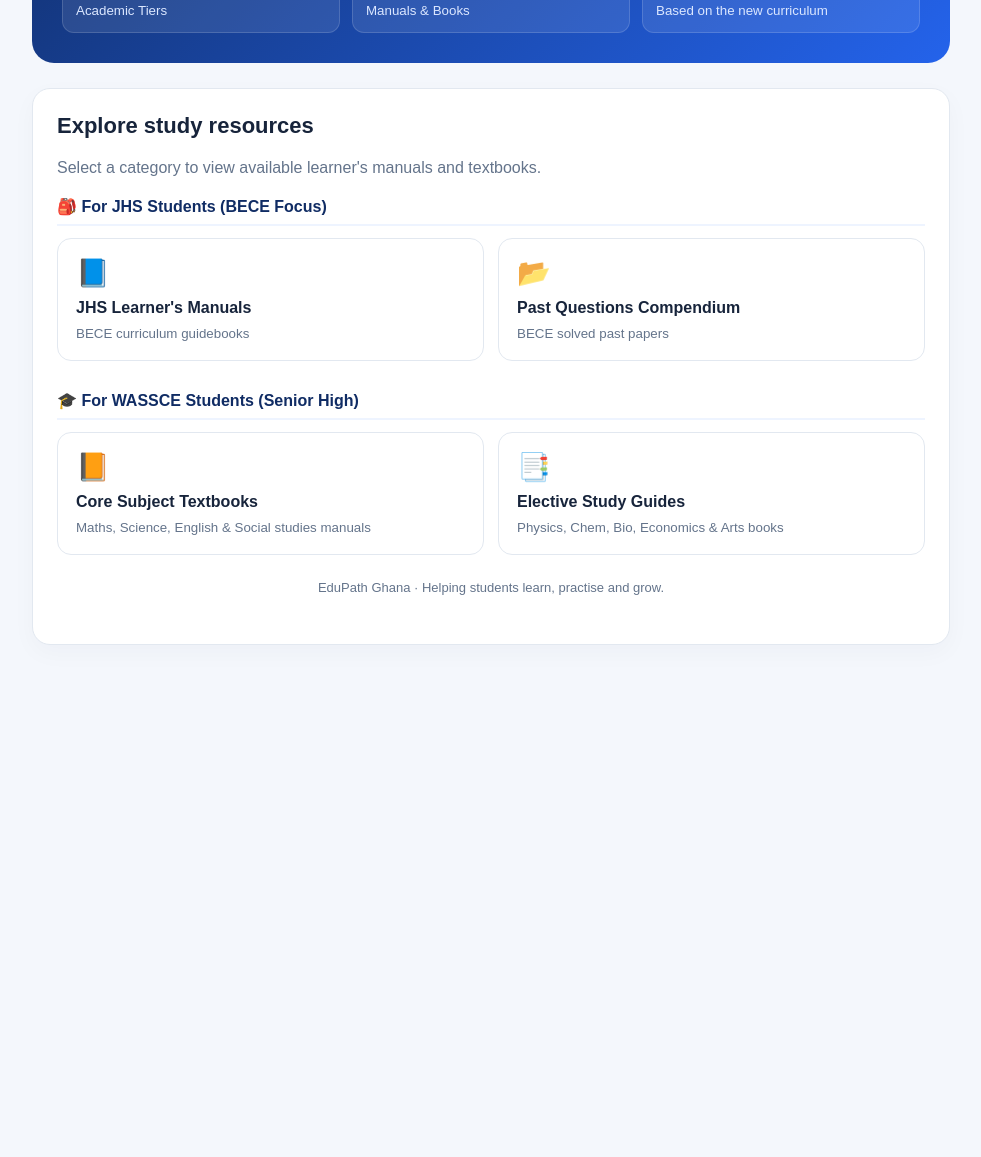
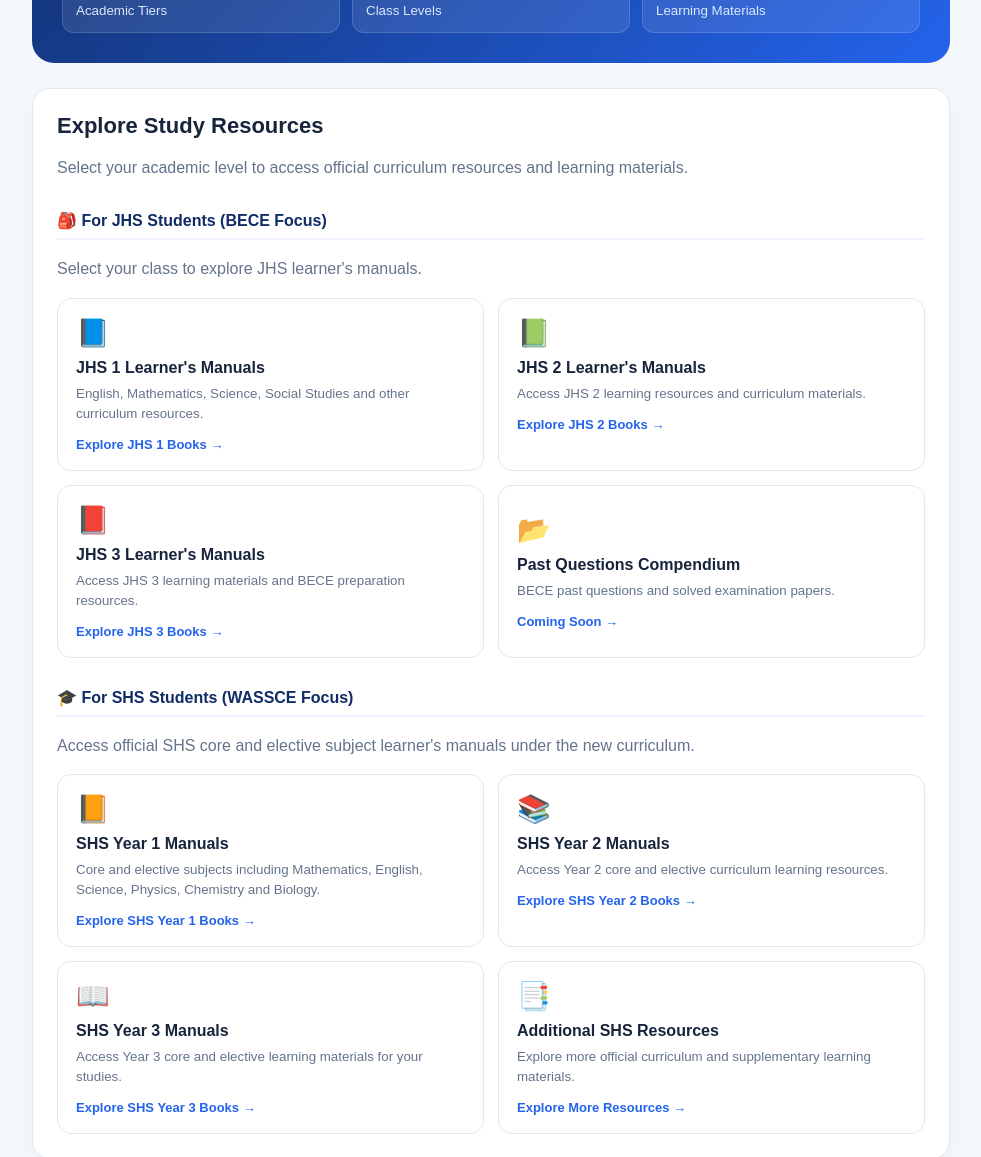
Before and after one commit to ProFD123/EduPath-Ghana, a plain HTML site: page Library.html in a window 1280 px wide. Shown: the part 347-1504 px from the top of the page, without its empty margins (149-1130 px from the left). Before the commit the page ends 1092 px from the top, so only its background shows below. Drawn offline with Linux system fonts and the light colour scheme.

Commit message:
Refactor Library.html for clarity and accessibility
Updated the title and various text elements for clarity. Changed button elements to anchor tags for better accessibility and added new styles for improved layout.

```diff
--- a/Library.html
+++ b/Library.html
@@ -1,10 +1,12 @@
+
 <!DOCTYPE html>
 <html lang="en">
 <head>
   <meta charset="UTF-8">
   <meta name="viewport" content="width=device-width, initial-scale=1.0">
   <meta name="theme-color" content="#102c64">
-  <title>The Library & StudyVault | EduPath Ghana</title>
+
+  <title>EduPath Ghana | Digital Library</title>
 
   <style>
     :root {
@@ -140,10 +142,6 @@
       padding-bottom: 8px;
     }
 
-    .category-heading:first-of-type {
-      margin-top: 15px;
-    }
-
     .muted {
       color: var(--muted);
       line-height: 1.6;
@@ -156,14 +154,17 @@
     }
 
     .subject {
+      display: block;
+      width: 100%;
       border: 1px solid var(--border);
       border-radius: 14px;
       background: white;
       padding: 18px;
       text-align: left;
-      cursor: pointer;
       color: var(--text);
       transition: border-color .2s, transform .2s, background .2s;
+      text-decoration: none;
+      font: inherit;
     }
 
     .subject:hover {
@@ -185,10 +186,24 @@
 
     .subject small {
       color: var(--muted);
+      line-height: 1.5;
+    }
+
+    .link-label {
+      display: block;
+      color: var(--blue);
+      font-size: 13px;
+      font-weight: 700;
+      margin-top: 13px;
     }
 
     button {
       font: inherit;
+    }
+
+    .coming-soon {
+      cursor: pointer;
+      text-align: left;
     }
 
     .primary {
@@ -205,16 +220,17 @@
       background: #194fc6;
     }
 
-    button:focus-visible, a:focus-visible {
+    button:focus-visible,
+    a:focus-visible {
       outline: 3px solid #70d6b0;
       outline-offset: 3px;
     }
 
-    /* Modal / Coming Soon Styles */
+    /* Modal */
+
     .modal-overlay {
       position: fixed;
-      top: 0;
-      left: 0;
+      inset: 0;
       width: 100%;
       height: 100%;
       background: rgba(16, 44, 100, 0.6);
@@ -223,7 +239,6 @@
       align-items: center;
       z-index: 1000;
       padding: 16px;
-      animation: fadeIn 0.2s ease-in-out;
     }
 
     .modal-card {
@@ -264,134 +279,389 @@
       padding: 25px 15px;
     }
 
-    @keyframes fadeIn {
-      from { opacity: 0; }
-      to { opacity: 1; }
-    }
-
     @media (max-width: 550px) {
       main {
         margin-top: 20px;
       }
+
       .hero {
         padding: 23px;
       }
+
       .panel {
         padding: 18px;
       }
+
       .subjects {
         grid-template-columns: 1fr;
+      }
+
+      .stats {
+        grid-template-columns: repeat(3, 1fr);
       }
     }
   </style>
 </head>
 
 <body>
+
+  <!-- HEADER -->
+
   <header>
     <div class="brand">EduPath <span>Ghana</span></div>
+
     <a href="index.html">← Back to homepage</a>
   </header>
 
+
   <main>
+
+    <!-- HERO SECTION -->
+
     <section class="hero">
+
       <span class="tag">📚 READ · STUDY · MASTER</span>
+
       <h1>EduPath Library</h1>
+
       <p>
-        Access comprehensive online textbooks, syllabus handbooks, and official learner's manuals designed to support your academic journey.
+        Explore official educational resources, learner's manuals,
+        textbooks and study materials designed to support
+        your academic journey.
       </p>
 
       <div class="stats">
+
         <div class="stat">
           <strong>2</strong>
           <small>Academic Tiers</small>
         </div>
+
+        <div class="stat">
+          <strong>6</strong>
+          <small>Class Levels</small>
+        </div>
+
         <div class="stat">
           <strong>PDF</strong>
-          <small>Manuals & Books</small>
+          <small>Learning Materials</small>
         </div>
-        <div class="stat">
-          <strong>Curriculum</strong>
-          <small>Based on the new curriculum</small>
-        </div>
+
       </div>
+
     </section>
 
-    <!-- Library Panel Split into 3 Academic Tiers -->
+
+    <!-- LIBRARY PANEL -->
+
     <section id="selection" class="panel">
-      <h2 class="section-title">Explore study resources</h2>
-      <p class="muted">Select a category to view available learner's manuals and textbooks.</p>
 
-      <!-- Section 1: JHS Students -->
-      <div class="category-heading">🎒 For JHS Students (BECE Focus)</div>
+      <h2 class="section-title">
+        Explore Study Resources
+      </h2>
+
+      <p class="muted">
+        Select your academic level to access official
+        curriculum resources and learning materials.
+      </p>
+
+
+      <!-- JHS LIBRARY -->
+
+      <div class="category-heading">
+        🎒 For JHS Students (BECE Focus)
+      </div>
+
+      <p class="muted">
+        Select your class to explore JHS learner's manuals.
+      </p>
+
       <div class="subjects">
-        <button class="subject" data-resource="JHS Learner's Manuals">
+
+        <a class="subject"
+           href="https://curriculumresources.edu.gh/jhs/"
+           target="_blank"
+           rel="noopener noreferrer">
+
           <div class="icon">📘</div>
-          <strong>JHS Learner's Manuals</strong>
-          <small>BECE curriculum guidebooks</small>
+
+          <strong>JHS 1 Learner's Manuals</strong>
+
+          <small>
+            English, Mathematics, Science, Social Studies
+            and other curriculum resources.
+          </small>
+
+          <span class="link-label">
+            Explore JHS 1 Books →
+          </span>
+
+        </a>
+
+
+        <a class="subject"
+           href="https://curriculumresources.edu.gh/jhs/"
+           target="_blank"
+           rel="noopener noreferrer">
+
+          <div class="icon">📗</div>
+
+          <strong>JHS 2 Learner's Manuals</strong>
+
+          <small>
+            Access JHS 2 learning resources and
+            curriculum materials.
+          </small>
+
+          <span class="link-label">
+            Explore JHS 2 Books →
+          </span>
+
+        </a>
+
+
+        <a class="subject"
+           href="https://curriculumresources.edu.gh/jhs/"
+           target="_blank"
+           rel="noopener noreferrer">
+
+          <div class="icon">📕</div>
+
+          <strong>JHS 3 Learner's Manuals</strong>
+
+          <small>
+            Access JHS 3 learning materials and
+            BECE preparation resources.
+          </small>
+
+          <span class="link-label">
+            Explore JHS 3 Books →
+          </span>
+
+        </a>
+
+
+        <button class="subject coming-soon"
+                data-resource="JHS Past Questions & Answers">
+
+          <div class="icon">📂</div>
+
+          <strong>Past Questions Compendium</strong>
+
+          <small>
+            BECE past questions and solved examination papers.
+          </small>
+
+          <span class="link-label">
+            Coming Soon →
+          </span>
+
         </button>
 
-        <button class="subject" data-resource="JHS Past Questions & Answers">
-          <div class="icon">📂</div>
-          <strong>Past Questions Compendium</strong>
-          <small>BECE solved past papers</small>
-        </button>
-      </div>
-
-      <!-- Section 2: WASSCE Students -->
-      <div class="category-heading">🎓 For WASSCE Students (Senior High)</div>
-      <div class="subjects">
-        <button class="subject" data-resource="WASSCE Core Textbooks">
-          <div class="icon">📙</div>
-          <strong>Core Subject Textbooks</strong>
-          <small>Maths, Science, English & Social studies manuals</small>
-        </button>
-
-        <button class="subject" data-resource="WASSCE Elective Study Guides">
-          <div class="icon">📑</div>
-          <strong>Elective Study Guides</strong>
-          <small>Physics, Chem, Bio, Economics & Arts books</small>
-        </button>
       </div>
 
 
-  <!-- Coming Soon Popup Modal -->
+      <!-- SHS LIBRARY -->
+
+      <div class="category-heading">
+        🎓 For SHS Students (WASSCE Focus)
+      </div>
+
+      <p class="muted">
+        Access official SHS core and elective subject
+        learner's manuals under the new curriculum.
+      </p>
+
+      <div class="subjects">
+
+        <a class="subject"
+           href="https://curriculumresources.edu.gh/year1/"
+           target="_blank"
+           rel="noopener noreferrer">
+
+          <div class="icon">📙</div>
+
+          <strong>SHS Year 1 Manuals</strong>
+
+          <small>
+            Core and elective subjects including Mathematics,
+            English, Science, Physics, Chemistry and Biology.
+          </small>
+
+          <span class="link-label">
+            Explore SHS Year 1 Books →
+          </span>
+
+        </a>
+
+
+        <a class="subject"
+           href="https://curriculumresources.edu.gh/year2/"
+           target="_blank"
+           rel="noopener noreferrer">
+
+          <div class="icon">📚</div>
+
+          <strong>SHS Year 2 Manuals</strong>
+
+          <small>
+            Access Year 2 core and elective curriculum
+            learning resources.
+          </small>
+
+          <span class="link-label">
+            Explore SHS Year 2 Books →
+          </span>
+
+        </a>
+
+
+        <a class="subject"
+           href="https://curriculumresources.edu.gh/year3/"
+           target="_blank"
+           rel="noopener noreferrer">
+
+          <div class="icon">📖</div>
+
+          <strong>SHS Year 3 Manuals</strong>
+
+          <small>
+            Access Year 3 core and elective learning
+            materials for your studies.
+          </small>
+
+          <span class="link-label">
+            Explore SHS Year 3 Books →
+          </span>
+
+        </a>
+
+
+        <a class="subject"
+           href="https://curriculumresources.edu.gh/"
+           target="_blank"
+           rel="noopener noreferrer">
+
+          <div class="icon">📑</div>
+
+          <strong>Additional SHS Resources</strong>
+
+          <small>
+            Explore more official curriculum and
+            supplementary learning materials.
+          </small>
+
+          <span class="link-label">
+            Explore More Resources →
+          </span>
+
+        </a>
+
+      </div>
+
+    </section>
+
+  </main>
+
+
+  <!-- COMING SOON MODAL -->
+
   <div id="comingSoonModal" class="modal-overlay hidden">
+
     <div class="modal-card">
+
       <div class="icon-lg">📚</div>
-      <h3 id="modalResourceTitle">Resource Library</h3>
-      <p>We are currently compiling and formatting our digital books and learner's manuals for this section. They will be available for download soon!</p>
-      <button id="closeModal" class="primary" style="width: 100%;">Got it, thanks!</button>
+
+      <h3 id="modalResourceTitle">
+        Resource Library
+      </h3>
+
+      <p>
+        We are currently compiling and formatting
+        our digital books and learning resources
+        for this section. They will be available soon!
+      </p>
+
+      <button id="closeModal"
+              class="primary"
+              style="width: 100%;">
+        Got it, thanks!
+      </button>
+
     </div>
+
   </div>
+
+
+  <!-- FOOTER -->
 
   <footer>
     EduPath Ghana · Helping students learn, practise and grow.
   </footer>
 
+
+  <!-- JAVASCRIPT -->
+
   <script>
-    const modal = document.getElementById("comingSoonModal");
-    const modalResourceTitle = document.getElementById("modalResourceTitle");
-    const closeModalButton = document.getElementById("closeModal");
 
-    // Attach click event to all resource buttons to display the coming soon message
-    document.querySelectorAll(".subject").forEach(button => {
+    const modal =
+      document.getElementById("comingSoonModal");
+
+    const modalResourceTitle =
+      document.getElementById("modalResourceTitle");
+
+    const closeModalButton =
+      document.getElementById("closeModal");
+
+
+    // Coming soon buttons
+
+    document.querySelectorAll("[data-resource]").forEach(button => {
+
       button.addEventListener("click", () => {
-        const resourceName = button.querySelector("strong").textContent;
-        modalResourceTitle.textContent = `${resourceName}`;
+
+        const resourceName = button.dataset.resource;
+
+        modalResourceTitle.textContent = resourceName;
+
         modal.classList.remove("hidden");
+
       });
+
     });
 
-    // Close modal actions
+
+    // Close modal
+
     closeModalButton.addEventListener("click", () => {
+
       modal.classList.add("hidden");
+
     });
 
-    modal.addEventListener("click", (e) => {
-      if (e.target === modal) {
+
+    // Close modal by clicking outside
+
+    modal.addEventListener("click", (event) => {
+
+      if (event.target === modal) {
         modal.classList.add("hidden");
       }
+
     });
+
+
+    // Close modal with Escape key
+
+    document.addEventListener("keydown", (event) => {
+
+      if (event.key === "Escape") {
+        modal.classList.add("hidden");
+      }
+
+    });
+
   </script>
+
 </body>
 </html>
```
